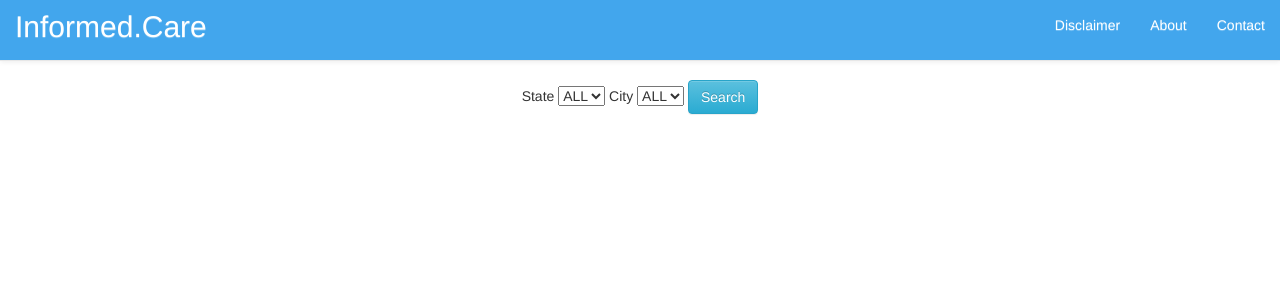
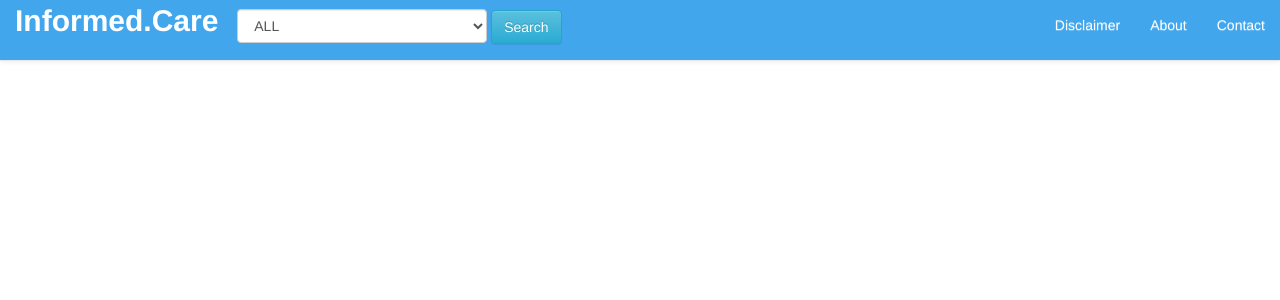
Before and after one commit to josephtoles/hospitals, a Django app: page / in a window 1280 px wide. Shown: the top 300 px of the page. Run offline with Django 3.2, Linux system fonts and the light colour scheme; data that the repository does not hold is empty; some libraries are stand-ins or nearby versions.

Commit message:
Moved search bar to header

```diff
--- a/static/home.css
+++ b/static/home.css
@@ -8,6 +8,15 @@ body{
     padding-top: 80px;
 }
 
+form {
+    display: inline;
+}
+
+.form-control {
+    display: inline;
+    /*margin-top: 55px;*/
+}
+
 #map_canvas {
   margin-top: 50px;
   height: 600px;
@@ -15,8 +24,14 @@ body{
 }
 
 .ui-logo{
-    margin-top: -5px;
     color: white;
+    font-size: 30px;
+    font-weight: bold;
+}
+
+.search-bar{
+    color: white;
+    margin-left: 15px;
 }
 
 .navbar-default .navbar-nav>li>a{
--- a/web/templates/base.html
+++ b/web/templates/base.html
@@ -9,11 +9,16 @@
         <link rel="stylesheet" href="//maxcdn.bootstrapcdn.com/bootstrap/3.2.0/css/bootstrap.min.css">
         <link rel="stylesheet" href="//maxcdn.bootstrapcdn.com/bootstrap/3.2.0/css/bootstrap-theme.min.css">
         <link rel="stylesheet" href="{% static "home.css" %}">
+{#        <link href="//cdnjs.cloudflare.com/ajax/libs/select2/4.0.0/css/select2.min.css" rel="stylesheet" />#}
 
         <script type="text/javascript"
             src="http://maps.googleapis.com/maps/api/js?sensor=false"></script>
         <script type="text/javascript"
             src="{% static 'js/location_template.js' %}"></script>
+{#        <script src="//cdnjs.cloudflare.com/ajax/libs/select2/4.0.0/js/select2.min.js"></script>#}
+{#        <script type="text/javascript"#}
+{#            src="{% static 'js/select2helper.js' %}"></script>#}
+
     </head>
 
     <body>
@@ -21,7 +26,21 @@
             <header>
                 <nav class="navbar navbar-default navbar-fixed-top ui-nav">
                     <div class="container-fluid ui-nav-container">
-                        <a class="navbar-brand" href="/"><h2 class="ui-logo">Informed.Care</h2></a>
+{#                        <a class="navbar-brand" href="/">#}
+                            <a class="ui-logo" href="{% url 'home' %}">Informed.Care</a>
+                            <a class="search-bar">
+                            <form action="{% url 'home' %}" method="POST">
+                                {% csrf_token %}
+                                <select class="form-control" name="city" display="inline" style="width: 250px">
+                                    <option value="">ALL</option>
+                                    {% for city in cities %}
+                                        <option value="{{ city }}" {% if city == selected_city %}SELECTED{%endif %}>{{ city }}</option>
+                                    {% endfor %}
+                                </select>
+                                <input type="submit" value="Search" class="btn btn-info">
+                             </form>
+                            </a>
+{#                        </a>#}
                         <ul class="nav navbar-nav navbar-right">
                             <li><a href="{% url 'disclaimer' %}" class="ui-nav-link">Disclaimer</a></li>
                             <li><a href="{% url 'about' %}" class="ui-nav-link">About</a></li>
--- a/web/templates/search.html
+++ b/web/templates/search.html
@@ -1,31 +1,6 @@
 {% extends 'base.html' %}
 
 {% block body %}
-
-    <form action="{% url 'home' %}" method="POST">
-        {% csrf_token %}
-        <div class="container">
-            <div class="row">
-                <div class="col-sm-12 text-center">
-                    State
-                    <select name="state">
-                        <option value="">ALL</option>
-                        {% for state in states %}
-                            <option value="{{ state }}" {% if state == selected_state %}SELECTED{% endif %}>{{ state }}</option>
-                        {% endfor %}
-                    </select>
-                    City
-                    <select name="city">
-                        <option value="">ALL</option>
-                        {% for city in cities %}
-                            <option value="{{ city }}" {% if city == selected_city %}SELECTED{%endif %}>{{ city }}</option>
-                        {% endfor %}
-                    </select>
-                    <input type="submit" value="Search" class="btn btn-info">
-                </div>
-            </div>
-        </div>
-    </form>
 
     {% if results %}
         <div class="container">
--- /dev/null
+++ b/web/templates/test_template.html
@@ -0,0 +1 @@
+This is a test
--- a/web/urls.py
+++ b/web/urls.py
@@ -7,4 +7,5 @@ urlpatterns = patterns(
     url(r'^disclaimer', 'disclaimer', name='disclaimer'),
     url(r'^hospital/(?P<id>[0-9]+)', 'hospital', name='hospital'),
     url(r'^about', 'about', name='about'),
+    url(r'^test', 'test', name='test'),
 )
--- a/web/views.py
+++ b/web/views.py
@@ -4,56 +4,63 @@ from models import ContactMessage
 from django.shortcuts import get_object_or_404
 
 
+#TODO make this more efficient
+def get_default_context():
+    cities = sorted(set([d['city'] for d in Hospital.objects.values('city')]))
+    return {
+        'cities': cities,
+    }
+
+
 def hospital(request, id):
-    hospital = get_object_or_404(Hospital, id=id)
-    return render(request, 'hospital.html', {'hospital': hospital})
+    context = get_default_context()
+    context['hospital'] = get_object_or_404(Hospital, id=id)
+    return render(request, 'hospital.html', context)
 
 
 def contact(request):
+    context = get_default_context()
     if request.method == 'POST':
         email = request.POST['email']
         message = request.POST['message']
         ContactMessage.objects.create(email=email, message=message)
-        return render(request, 'contact.html', {'message_sent': True})
-    else:
-        return render(request, 'contact.html', {'message_sent': False})
+    context['message_sent'] = request.method == 'POST'
+    return render(request, 'contact.html', context)
 
 
 def disclaimer(request):
-    return render(request, 'disclaimer.html')
+    return render(request, 'disclaimer.html', get_default_context())
 
 
 def home(request):
-    selected_state = None
+    context = get_default_context()
     selected_city = None
     if request.method == 'POST':
         city = request.POST['city']
-        state = request.POST['state']
         results_queryset = Hospital.objects.order_by('-quality')
-        results_queryset = results_queryset.filter(quality__gt=0)  # removes hospitals without data
+        results_queryset = results_queryset.filter(quality__gt=0)     # removes hospitals without data
         results_queryset = results_queryset.filter(atmosphere__gt=0)  # removes hospitals without data
-        results_queryset = results_queryset.filter(price__gt=0)  # removes hospitals without data
+        results_queryset = results_queryset.filter(price__gt=0)       # removes hospitals without data
         if city:
             results_queryset = results_queryset.filter(city=city)
             selected_city = city
-        if state:
-            results_queryset = results_queryset.filter(state=state)
-            selected_state = state
         results = results_queryset.all()
     else:
         results = None
 
-    states = sorted(set([d['state'] for d in Hospital.objects.values('state')]))
     cities = sorted(set([d['city'] for d in Hospital.objects.values('city')]))
-    context = {
-        'states': states,
+    context.update({
         'cities': cities,
         'results': results,
-        'selected_state': selected_state,
         'selected_city': selected_city,
-    }
+    })
     return render(request, 'search.html', context)
 
 
 def about(request):
-    return render(request, 'about.html')
+    return render(request, 'about.html', get_default_context())
+
+
+# Just to make testing easier
+def test(request):
+    return render(request, 'test_template.html', get_default_context())
```
